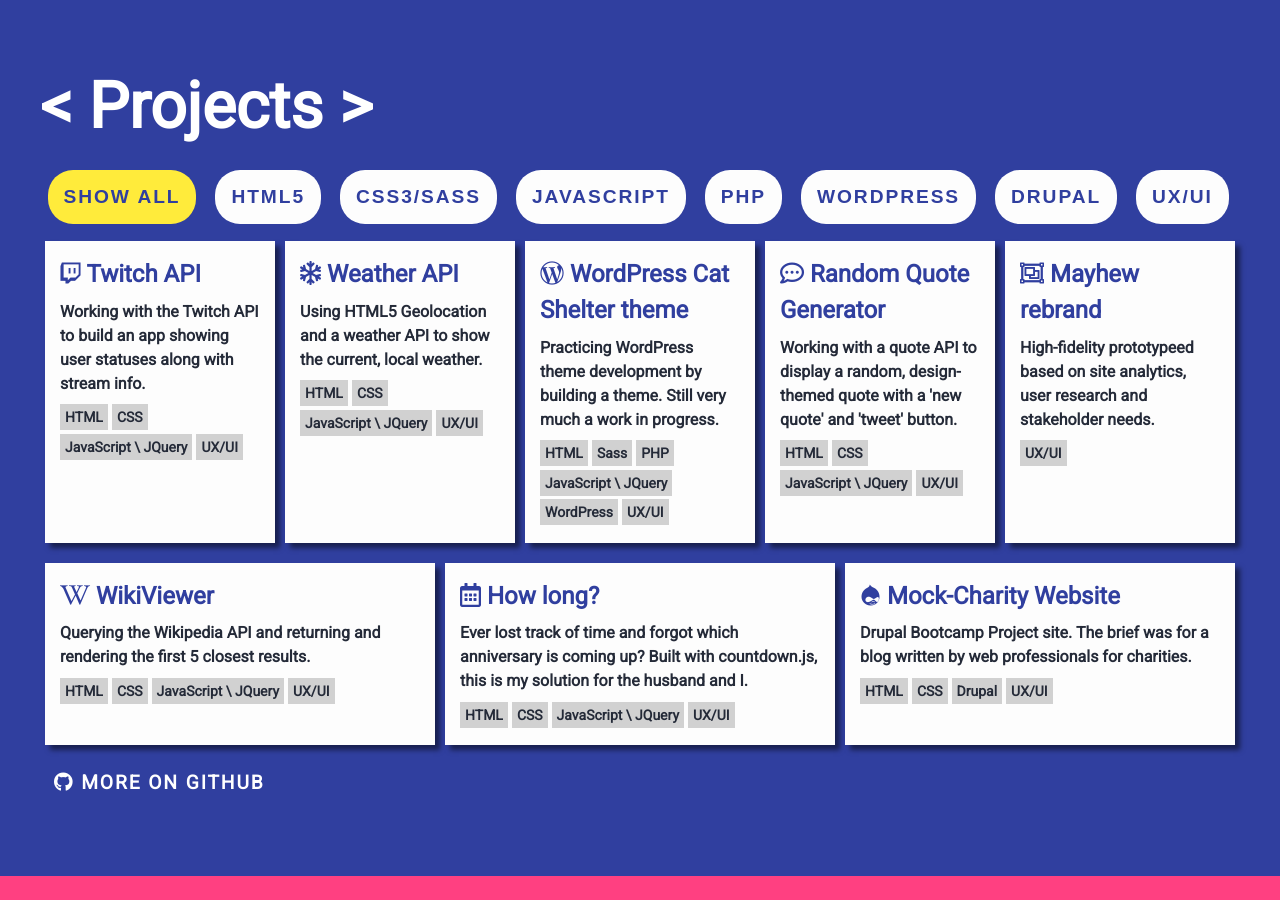
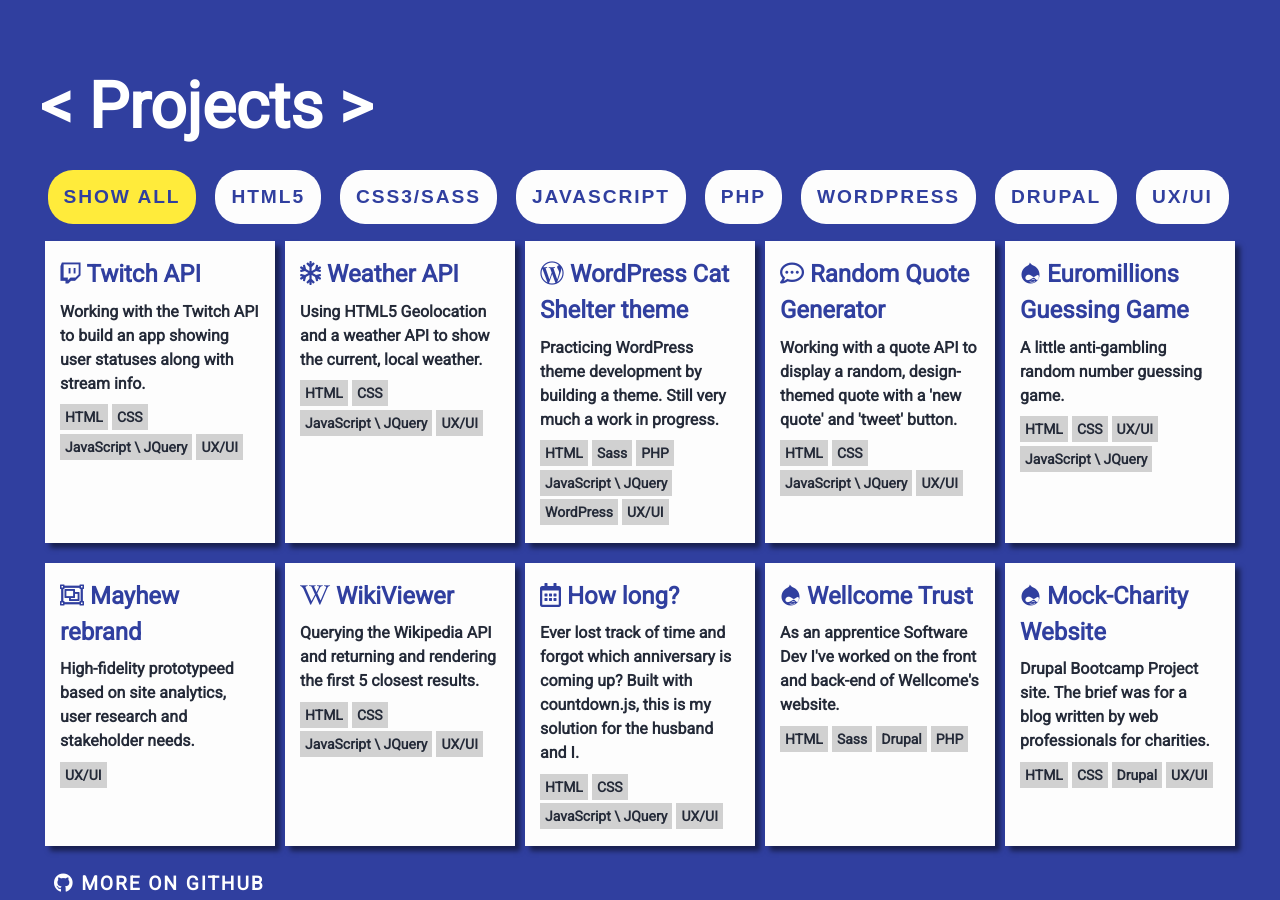
Before and after one commit to krisztin/krisztin.github.io, a Jekyll site: the page built from index.md, in a window 1280 px wide and 900 px high, scrolled down 651 px. Built offline with Jekyll 4.4.1, drawn with Linux system fonts in a browser that asks for light colours; nearby versions of some CDN libraries.

Commit message:
new projects

```diff
--- a/_includes/home-projects.html
+++ b/_includes/home-projects.html
@@ -67,6 +67,19 @@
         </div>
       </a>
     </article>
+    <article class="project-card html css ux/ui js">
+      <a href="https://codepen.io/krisztiiin/pen/jzvNJK" target="_blank">
+        <h2>
+          <i class="fab fa-drupal"></i> Euromillions Guessing Game</h2>
+        <p>A little anti-gambling random number guessing game.</p>
+        <div class="tags">
+          <h4 class="tag">HTML</h4>
+          <h4 class="tag">CSS</h4>
+          <h4 class="tag">UX/UI</h4>
+          <h4 class="tag">JavaScript \ JQuery</h4>
+        </div>
+      </a>
+    </article>
     <article class="project-card uxui">
       <a href="https://projects.invisionapp.com/share/BWIQXA0H4QV#/screens" target="_blank">
         <h2>
@@ -104,6 +117,19 @@
           <h4 class="tag">CSS</h4>
           <h4 class="tag">JavaScript \ JQuery</h4>
           <h4 class="tag">UX/UI</h4>
+        </div>
+      </a>
+    </article>
+    <article class="project-card html css php drupal">
+      <a href="https://wellcome.ac.uk/" target="_blank">
+        <h2>
+          <i class="fab fa-drupal"></i> Wellcome Trust</h2>
+        <p>As an apprentice Software Dev I've worked on the front and back-end of Wellcome's website.</p>
+        <div class="tags">
+          <h4 class="tag">HTML</h4>
+          <h4 class="tag">Sass</h4>
+          <h4 class="tag">Drupal</h4>
+          <h4 class="tag">PHP</h4>
         </div>
       </a>
     </article>
```
Also changed, not shown: other parts of _includes/home-projects.html (+0 -2 lines).
